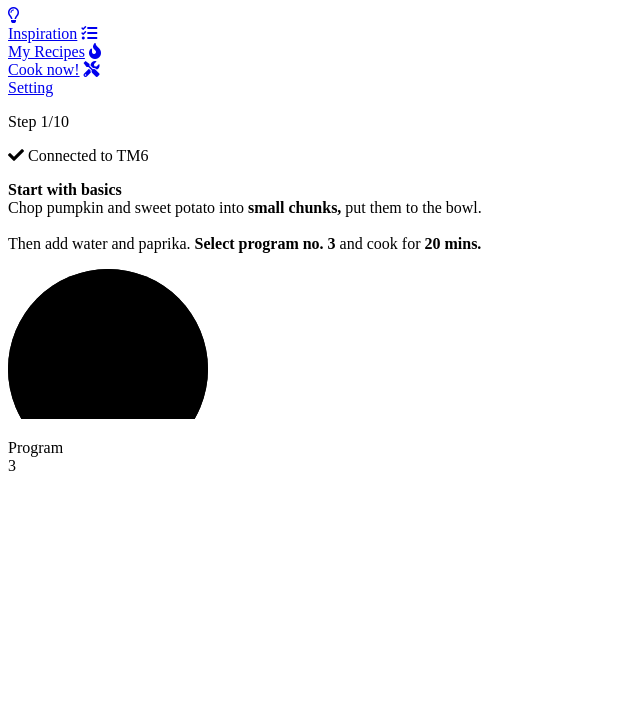
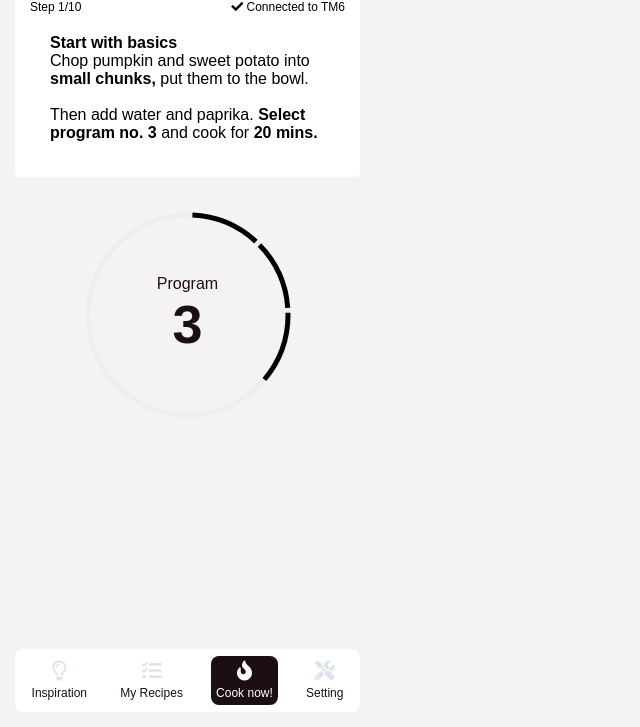
Before and after one commit to GSG-FC02/Cooking-Recipes, a plain HTML site: page html/cooknow.html in a window 1280 px wide. Shown: the part 73-800 px from the top of the page, without its empty margins (0-640 px from the left). Drawn offline with Linux system fonts and the light colour scheme; the site is published under a folder, as on GitHub Pages, so addresses that start at the root find nothing.

Commit message:
fix links Relates #19

```diff
--- a/html/cooknow.html
+++ b/html/cooknow.html
@@ -6,7 +6,7 @@
     <meta name="viewport" content="width=device-width, initial-scale=1.0">
     <title>Cooksy</title>
     <link rel="stylesheet" href="https://cdnjs.cloudflare.com/ajax/libs/font-awesome/5.15.1/css/all.min.css" integrity="sha512-+4zCK9k+qNFUR5X+cKL9EIR+ZOhtIloNl9GIKS57V1MyNsYpYcUrUeQc9vNfzsWfV28IaLL3i96P9sdNyeRssA==" crossorigin="anonymous" />
-    <link rel="stylesheet" href="/css/style.css">
+    <link rel="stylesheet" href="../css/style.css">
 </head>
 <body>
     <!-- search bar section -->
@@ -15,10 +15,10 @@
     </header>
     <!-- navbar section -->
     <nav class="navbar">
-        <a href="/html/inspiration.html" ><i class="far fa-lightbulb"></i><br>Inspiration</a>
-        <a href="/html/myrecipes.html"><i class="fas fa-tasks"></i><br>My Recipes</a>
-        <a href="/html/cooknow.html" id = "active-page"><i class="fas fa-fire"></i><br>Cook now!</a>
-        <a href="/html/setting.html"><i class="fas fa-tools"></i><br>Setting</a>
+        <a href="../html/inspiration.html" ><i class="far fa-lightbulb"></i><br>Inspiration</a>
+        <a href="../html/myrecipes.html"><i class="fas fa-tasks"></i><br>My Recipes</a>
+        <a href="../html/cooknow.html" id = "active-page"><i class="fas fa-fire"></i><br>Cook now!</a>
+        <a href="../html/setting.html"><i class="fas fa-tools"></i><br>Setting</a>
     </nav>
 
     <!-- Steps Section -->
```
Also changed, not shown: html/inspiration.html (+5 -5 lines), html/myrecipes.html (+4 -4 lines).
